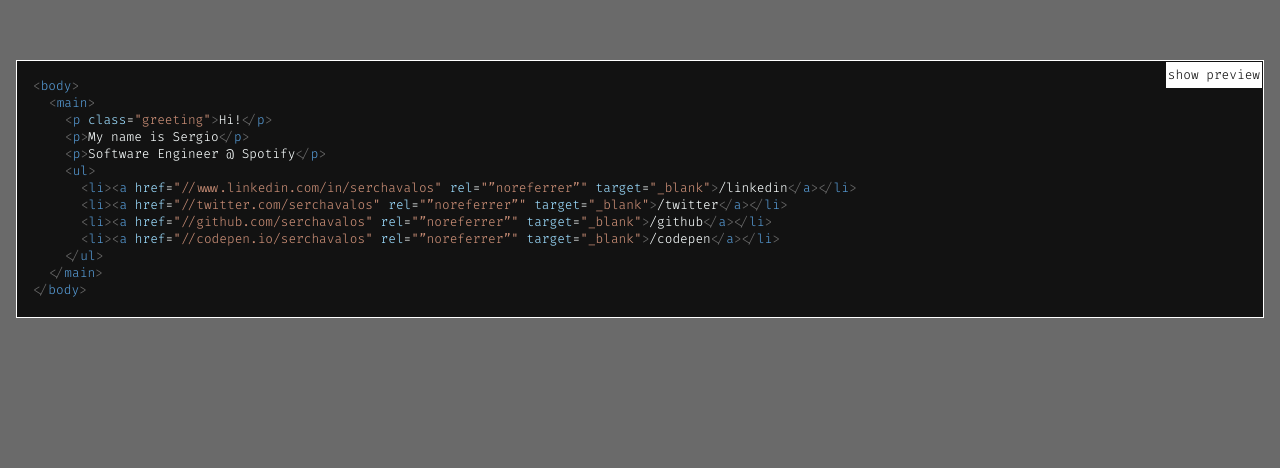
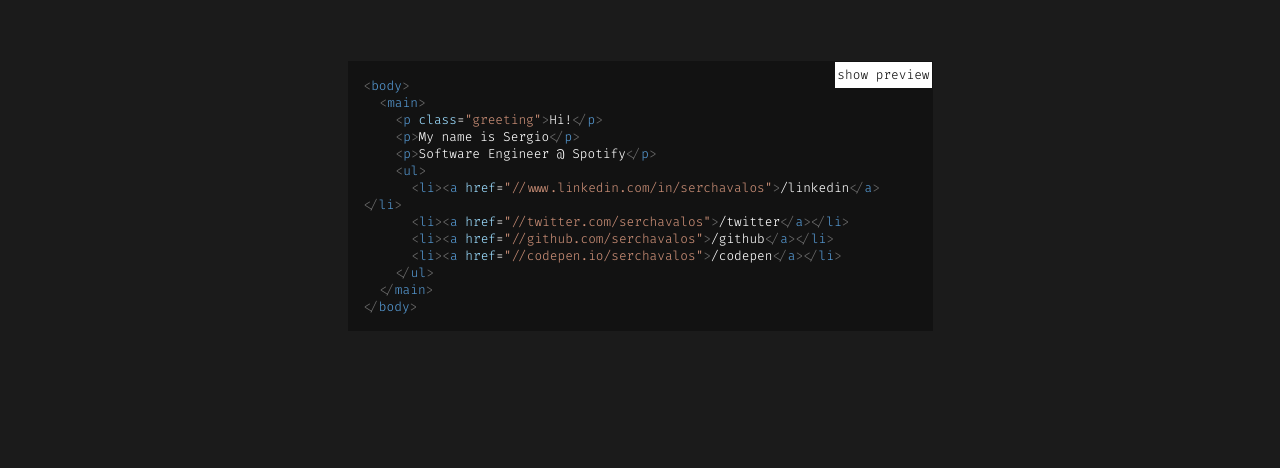
Before and after one commit to serchavalos/serchavalos.github.io, a website: page public/index.html in a window 1280 px wide. Shown: the part 211-679 px from the top of the page. Drawn offline with Linux system fonts and the light colour scheme; a web font is replaced by a local one.

Commit message:
Styling added

```diff
--- a/public/index.html
+++ b/public/index.html
@@ -17,15 +17,11 @@
       font-family: "Fira code", monospace;
     }
 
-    body {
-      background-color: #6a6a6a;
-    }
-
     .scene {
-      width: 100%;
+      background: #1b1b1b;
       perspective: 30em;
-      display: flex;
-      align-items: center;
+      display: grid;
+      width: 100vw;
       height: 100vh;
     }
 
@@ -33,8 +29,12 @@
       display: none;
     }
 
-    input.preview-btn:checked+.card {
+    input.preview-btn:checked + .scene .card {
       transform: rotateY(180deg);
+    }
+
+    input.preview-btn:checked + .scene {
+      background: radial-gradient(circle, rgba(251,235,63,1) 0%, rgba(252,74,70,1) 100%);
     }
 
     .card label {
@@ -52,105 +52,18 @@
     }
 
     .card {
-      width: 100%;
+      width: 585px;
       height: 32%;
       position: relative;
       transition: transform 0.4s;
       transform-style: preserve-3d;
-      border: 1px solid white;
-      margin: 1em;
+      margin: auto;
     }
 
     .face {
-      width: 100%;
       position: absolute;
       backface-visibility: hidden;
-      height: 100%;
       box-sizing: border-box;
-    }
-
-    .preview {
-      background-color: #121212;
-      transform: rotateY(180deg);
-    }
-
-    main {
-      margin: auto;
-      padding: 1em;
-      text-align: left;
-      font-size: 1.5em;
-    }
-
-    .greeting {
-      font-family: "Kristi", curisve;
-      font-size: 2.5em;
-      transform: rotate(-25deg);
-      margin: 0 5px;
-      display: inline-block;
-    }
-
-    h1 {
-      color: #c24145;
-      font-size: 3em;
-      margin: 0 0 10px 0;
-      position: relative;
-      margin: 0 auto 20px;
-      padding: 10px 40px;
-      text-align: left;
-      background-color: #f0c127;
-    }
-
-    h1::before,
-    h1::after {
-      content: "";
-      width: 80px;
-      height: 100%;
-      background-color: #a8871a;
-
-      /* position ribbon ends behind and slightly lower */
-      position: absolute;
-      z-index: -1;
-      top: 20px;
-
-      /* clip ribbon end shape */
-      clip-path: polygon(0 0, 100% 0, 100% 100%, 0 100%, 25% 50%);
-
-      /* draw and position the folded ribbon bit */
-      background-image: linear-gradient(45deg, transparent 50%, #5d3922 50%);
-      background-size: 20px 20px;
-      background-repeat: no-repeat;
-      background-position: bottom right;
-    }
-
-    h1::before {
-      left: -60px;
-    }
-
-    h1::after {
-      right: -60px;
-      transform: scaleX(-1);
-      /* flip horizontally */
-    }
-
-    p {
-      color: #faffff;
-    }
-
-    ul {
-      margin-top: 10px;
-      list-style: none;
-      padding: 0;
-    }
-
-    li {
-      display: inline-block;
-      margin: 2px 10px;
-      font-size: 0.8em;
-    }
-
-    a,
-    a:visited {
-      color: #faffff;
     }
 
     .code {
@@ -159,6 +72,7 @@
       font-family: "Fira Code";
       padding: 16px;
       font-size: 0.8rem;
+      width: 585px;
     }
 
     .code .tag {
@@ -196,107 +110,182 @@
 </head>
 
 <body>
+  <input type="checkbox" id="preview-btn" name="preview-btn" class="preview-btn" />
   <div class="scene">
-    <input type="checkbox" id="preview-btn" name="preview-btn" class="preview-btn" />
     <div class="card">
       <div class="face code">
         <label for="preview-btn">show preview</label>
-        <p>
-          <span class="tag">&lt;</span><span class="tag-name">body</span><span class="tag">&gt;</span>
+        <p><span class="tag">&lt;</span><span class="tag-name">body</span><span class="tag">&gt;</span></p>
+        <p><span class="tag pad-left-2">&lt;</span><span class="tag-name">main</span><span class="tag">&gt;</span></p>
+        <p><span class="tag pad-left-4">&lt;</span><span class="tag-name">p</span> <span
+            class="attr-name">class</span>=<span class="attr-value">"greeting"</span><span
+            class="tag">&gt;</span>Hi!<span class="tag">&lt;&#47;</span><span class="tag-name">p</span><span
+            class="tag">&gt;</span></p>
+        <p><span class="tag pad-left-4">&lt;</span><span class="tag-name">p</span><span class="tag">&gt;</span>My name
+          is Sergio<span class="tag">&lt;&#47;</span><span class="tag-name">p</span><span class="tag">&gt;</span></p>
+        <p><span class="tag pad-left-4">&lt;</span><span class="tag-name">p</span><span class="tag">&gt;</span>Software
+          Engineer @ Spotify<span class="tag">&lt;&#47;</span><span class="tag-name">p</span><span
+            class="tag">&gt;</span></p>
+        <p><span class="tag pad-left-4">&lt;</span><span class="tag-name">ul</span><span class="tag">&gt;</span></p>
+        <p><span class="tag pad-left-6">&lt;</span><span class="tag-name">li</span><span class="tag">&gt;</span><span
+            class="tag">&lt;</span><span class="tag-name">a</span> <span class="attr-name">href</span>=<span
+            class="attr-value">"//www.linkedin.com/in/serchavalos"</span><span class="tag">&gt;</span>/linkedin<span
+            class="tag">&lt;&#47;</span><span class="tag-name">a</span><span class="tag">&gt;</span><span
+            class="tag">&lt;&#47;</span><span class="tag-name">li</span><span class="tag">&gt;</span></p>
+        <p><span class="tag pad-left-6">&lt;</span><span class="tag-name">li</span><span class="tag">&gt;</span><span
+            class="tag">&lt;</span><span class="tag-name">a</span> <span class="attr-name">href</span>=<span
+            class="attr-value">"//twitter.com/serchavalos"</span><span class="tag">&gt;</span>/twitter<span
+            class="tag">&lt;&#47;</span><span class="tag-name">a</span><span class="tag">&gt;</span><span
+            class="tag">&lt;&#47;</span><span class="tag-name">li</span><span class="tag">&gt;</span></p>
+        <p><span class="tag pad-left-6">&lt;</span><span class="tag-name">li</span><span class="tag">&gt;</span><span
+            class="tag">&lt;</span><span class="tag-name">a</span> <span class="attr-name">href</span>=<span
+            class="attr-value">"//github.com/serchavalos"</span><span class="tag">&gt;</span>/github<span
+            class="tag">&lt;&#47;</span><span class="tag-name">a</span><span class="tag">&gt;</span><span
+            class="tag">&lt;&#47;</span><span class="tag-name">li</span><span class="tag">&gt;</span></p>
+        <p><span class="tag pad-left-6">&lt;</span><span class="tag-name">li</span><span class="tag">&gt;</span><span
+            class="tag">&lt;</span><span class="tag-name">a</span> <span class="attr-name">href</span>=<span
+            class="attr-value">"//codepen.io/serchavalos"</span><span class="tag">&gt;</span>/codepen<span
+            class="tag">&lt;&#47;</span><span class="tag-name">a</span><span class="tag">&gt;</span><span
+            class="tag">&lt;&#47;</span><span class="tag-name">li</span><span class="tag">&gt;</span></p>
+        <p><span class="tag pad-left-4">&lt;&#47;</span><span class="tag-name">ul</span><span class="tag">&gt;</span>
         </p>
-        <p>
-          <span class="tag pad-left-2">&lt;</span><span class="tag-name">main</span><span class="tag">&gt;</span>
+        <p><span class="tag pad-left-2">&lt;&#47;</span><span class="tag-name">main</span><span class="tag">&gt;</span>
         </p>
-        <p>
-          <span class="tag pad-left-4">&lt;</span><span class="tag-name">p</span>
-          <span class="attr-name">class</span>=<span class="attr-value">"greeting"</span><span
-            class="tag">&gt;</span>Hi!<span class="tag">&lt;&#47;</span><span class="tag-name">p</span><span
-            class="tag">&gt;</span>
-        </p>
-        <p>
-          <span class="tag pad-left-4">&lt;</span><span class="tag-name">p</span><span class="tag">&gt;</span>My name
-          is Sergio<span class="tag">&lt;&#47;</span><span class="tag-name">p</span><span class="tag">&gt;</span>
-        </p>
-        <p>
-          <span class="tag pad-left-4">&lt;</span><span class="tag-name">p</span><span class="tag">&gt;</span>Software
-          Engineer @ Spotify<span class="tag">&lt;&#47;</span><span class="tag-name">p</span><span
-            class="tag">&gt;</span>
-        </p>
-        <p>
-          <span class="tag pad-left-4">&lt;</span><span class="tag-name">ul</span><span class="tag">&gt;</span>
-        </p>
-        <p>
-          <span class="tag pad-left-6">&lt;</span><span class="tag-name">li</span><span class="tag">&gt;</span><span
-            class="tag">&lt;</span><span class="tag-name">a</span>
-          <span class="attr-name">href</span>=<span class="attr-value">"//www.linkedin.com/in/serchavalos"</span>
-          <span class="attr-name">rel</span>=<span class="attr-value">"”noreferrer”"</span>
-          <span class="attr-name">target</span>=<span class="attr-value">"_blank"</span><span
-            class="tag">&gt;</span>/linkedin<span class="tag">&lt;&#47;</span><span class="tag-name">a</span><span
-            class="tag">&gt;</span><span class="tag">&lt;&#47;</span><span class="tag-name">li</span><span
-            class="tag">&gt;</span>
-        </p>
-        <p>
-          <span class="tag pad-left-6">&lt;</span><span class="tag-name">li</span><span class="tag">&gt;</span><span
-            class="tag">&lt;</span><span class="tag-name">a</span>
-          <span class="attr-name">href</span>=<span class="attr-value">"//twitter.com/serchavalos"</span>
-          <span class="attr-name">rel</span>=<span class="attr-value">"”noreferrer”"</span>
-          <span class="attr-name">target</span>=<span class="attr-value">"_blank"</span><span
-            class="tag">&gt;</span>/twitter<span class="tag">&lt;&#47;</span><span class="tag-name">a</span><span
-            class="tag">&gt;</span><span class="tag">&lt;&#47;</span><span class="tag-name">li</span><span
-            class="tag">&gt;</span>
-        </p>
-        <p>
-          <span class="tag pad-left-6">&lt;</span><span class="tag-name">li</span><span class="tag">&gt;</span><span
-            class="tag">&lt;</span><span class="tag-name">a</span>
-          <span class="attr-name">href</span>=<span class="attr-value">"//github.com/serchavalos"</span>
-          <span class="attr-name">rel</span>=<span class="attr-value">"”noreferrer”"</span>
-          <span class="attr-name">target</span>=<span class="attr-value">"_blank"</span><span
-            class="tag">&gt;</span>/github<span class="tag">&lt;&#47;</span><span class="tag-name">a</span><span
-            class="tag">&gt;</span><span class="tag">&lt;&#47;</span><span class="tag-name">li</span><span
-            class="tag">&gt;</span>
-        </p>
-        <p>
-          <span class="tag pad-left-6">&lt;</span><span class="tag-name">li</span><span class="tag">&gt;</span><span
-            class="tag">&lt;</span><span class="tag-name">a</span>
-          <span class="attr-name">href</span>=<span class="attr-value">"//codepen.io/serchavalos"</span>
-          <span class="attr-name">rel</span>=<span class="attr-value">"”noreferrer”"</span>
-          <span class="attr-name">target</span>=<span class="attr-value">"_blank"</span><span
-            class="tag">&gt;</span>/codepen<span class="tag">&lt;&#47;</span><span class="tag-name">a</span><span
-            class="tag">&gt;</span><span class="tag">&lt;&#47;</span><span class="tag-name">li</span><span
-            class="tag">&gt;</span>
-        </p>
-        <p>
-          <span class="tag pad-left-4">&lt;&#47;</span><span class="tag-name">ul</span><span class="tag">&gt;</span>
-        </p>
-        <p>
-          <span class="tag pad-left-2">&lt;&#47;</span><span class="tag-name">main</span><span class="tag">&gt;</span>
-        </p>
-        <p>
-          <span class="tag">&lt;&#47;</span><span class="tag-name">body</span><span class="tag">&gt;</span>
-        </p>
+        <p><span class="tag">&lt;&#47;</span><span class="tag-name">body</span><span class="tag">&gt;</span></p>
       </div>
       <div class="face preview">
         <label for="preview-btn">hide preview</label>
         <main>
           <p class="greeting">Hi!</p>
-          <p>My name is Sergio</p>
-          <p>Software Engineer @ Spotify</p>
+          <p>
+            My name is
+          </p>
+          <h1 class="codystar">
+            Sergio Avalos</h1>
+          <p>Software Engineer</p>
           <ul>
             <li>
-              <a href="//www.linkedin.com/in/serchavalos" rel="”noreferrer”" target="_blank">/linkedin</a>
+              <a href="//www.linkedin.com/in/serchavalos">/linkedin</a>
             </li>
             <li>
-              <a href="//twitter.com/serchavalos" rel="”noreferrer”" target="_blank">/twitter</a>
+              <a href="//twitter.com/serchavalos">/twitter</a>
             </li>
             <li>
-              <a href="//github.com/serchavalos" rel="”noreferrer”" target="_blank">/github</a>
+              <a href="//github.com/serchavalos">/github</a>
             </li>
             <li>
-              <a href="//codepen.io/serchavalos" rel="”noreferrer”" target="_blank">/codepen</a>
+              <a href="//codepen.io/serchavalos">/codepen</a>
             </li>
           </ul>
         </main>
       </div>
+      <style>
+        @import url('https://fonts.googleapis.com/css2?family=Bungee+Shade&family=Codystar&family=Faster+One&family=Sail&family=Vast+Shadow&display=swap');
+
+        .preview {
+          background-color: #ffb109;
+          transform: rotateY(180deg);
+          z-index: -2;
+        }
+
+        .face.preview {
+          width: 400px;
+          position: absolute;
+          backface-visibility: hidden;
+          box-sizing: border-box;
+          left: 50%;
+          margin-left: -200px;
+          padding: 1em;
+          border: 8px double #C60000;
+    border-radius: 3%;
+    box-shadow: 3px 13px 1.3rem rgb(0 0 0 / 20%);
+        }
+
+        main {
+          padding: 0 1em;
+          text-align: center;
+          font-size: 1.5em;
+        }
+
+        .preview p.greeting {
+          font-family: "Kristi", curisve;
+          font-size: 2.5em;
+          transform: rotate(-25deg);
+          margin: 0 5px;
+          line-height: 1;
+          display: inline-block;
+        }
+
+        ul {
+          display: flex;
+          align-items: center;
+          justify-content: center;
+          margin-top: 10px;
+          list-style: none;
+        }
+
+        li {
+          font-size: 0.7em;
+          margin: 0 10px;
+        }
+
+        .preview li {
+          font-size: 0.55em;
+        }
+
+        .preview p,
+        .preview a,
+        .preview a:visited {
+          font-family: 'Vast Shadow', cursive;
+          line-height: 1.6;
+          color: #C60000;
+        }
+
+        h1 {
+          color: white;
+    font-size: 3em;
+    position: relative;
+    padding: 10px 40px;
+    background-color: #0f00db;
+    width: 120%;
+    margin-left: -71px;
+        }
+
+        h1.codystar {
+          font-family: 'Codystar', cursive;
+        }
+
+        h1::before,
+        h1::after {
+          content: "";
+          width: 80px;
+          height: 100%;
+          background-color: #010099;
+
+          /* position ribbon ends behind and slightly lower */
+          position: absolute;
+          z-index: -1;
+          top: 20px;
+
+          /* clip ribbon end shape */
+          clip-path: polygon(0 0, 100% 0, 100% 100%, 0 100%, 25% 50%);
+
+          /* draw and position the folded ribbon bit */
+          background-image: linear-gradient(45deg, transparent 50%, #000034 50%);
+          background-size: 20px 20px;
+          background-repeat: no-repeat;
+          background-position: bottom right;
+        }
+
+        h1::before {
+          left: -60px;
+        }
+
+        h1::after {
+          right: -60px;
+          transform: scaleX(-1);
+        }
+      </style>
     </div>
   </div>
 </body>
```
Also changed, not shown: src/index.js (+4 -4 lines), README.md (added).
